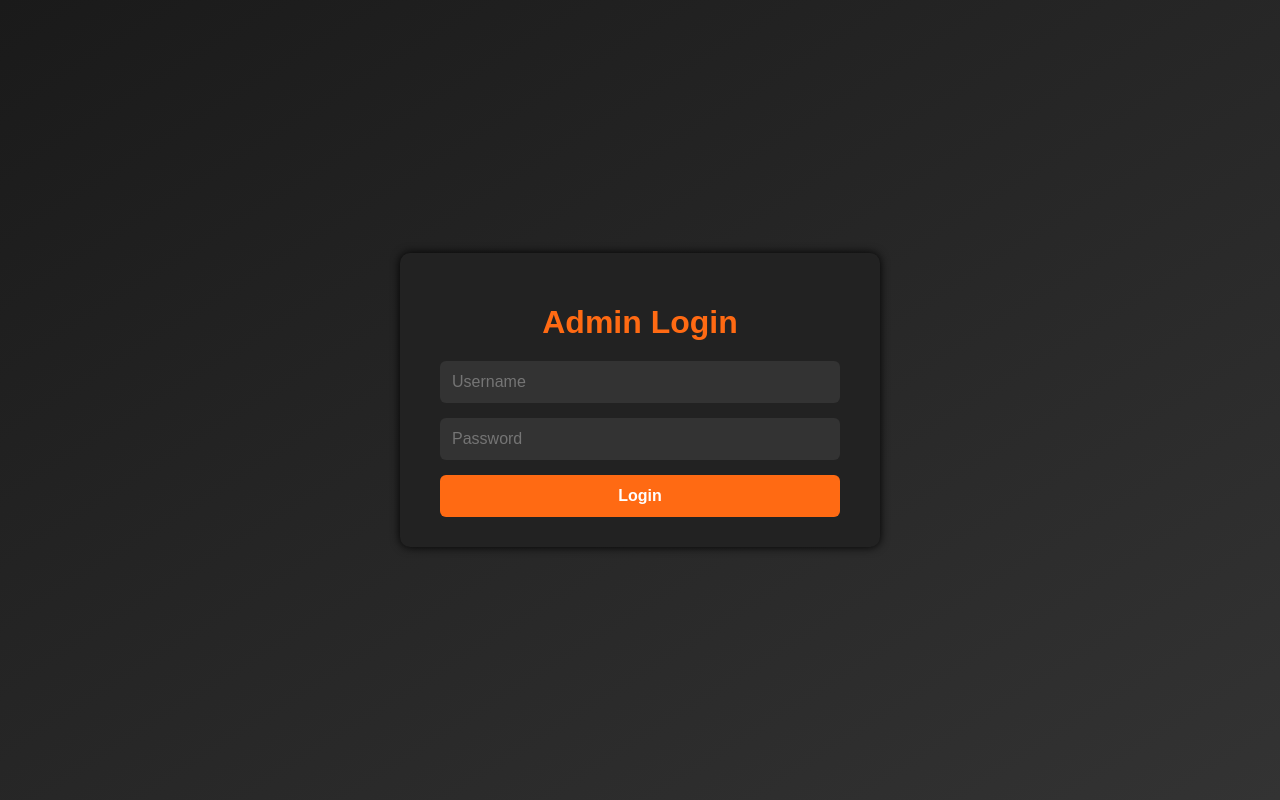
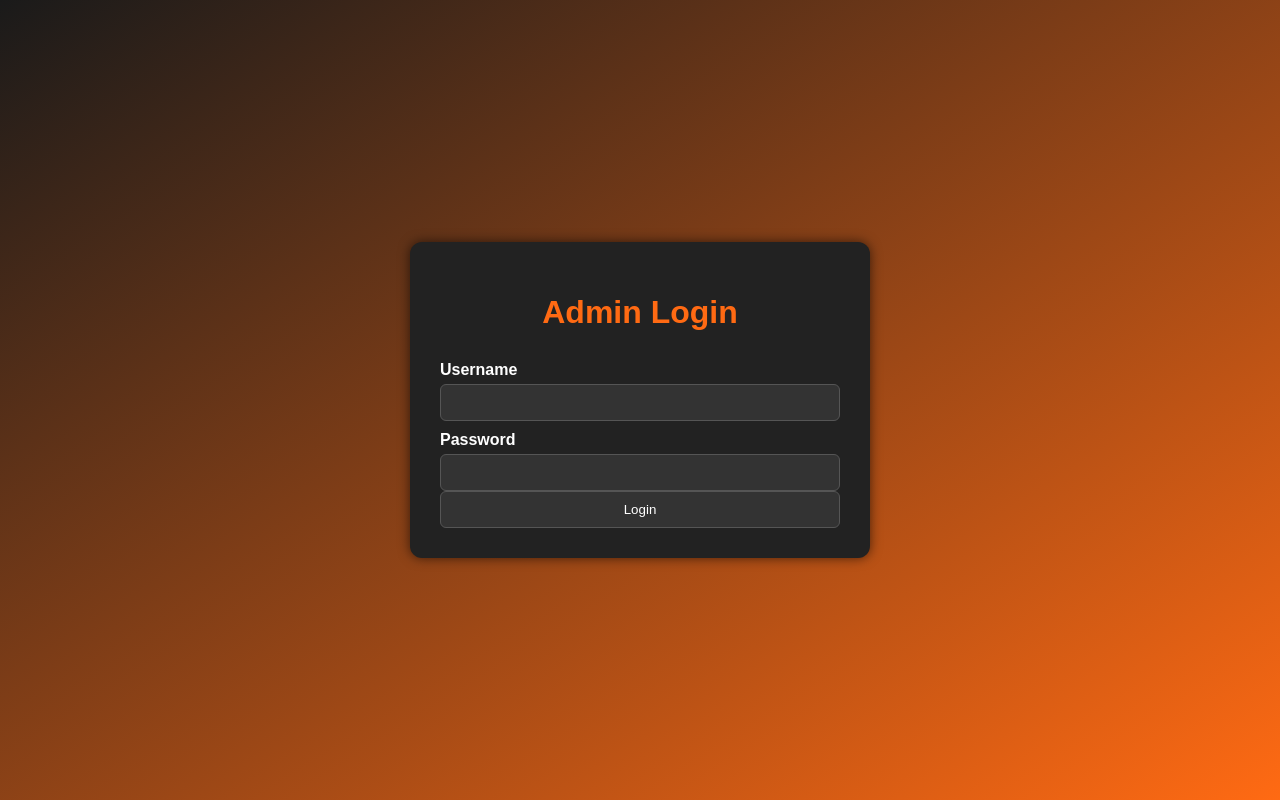
Before and after one commit to Sawyer3DJ/quick-order, a Flask app: page /login in a window 1280 px wide. Run offline with Flask 3, Linux system fonts and the light colour scheme.

Commit message:
Update login.html

```diff
--- a/templates/login.html
+++ b/templates/login.html
@@ -1,13 +1,13 @@
 <!DOCTYPE html>
 <html lang="en">
 <head>
-  <meta charset="UTF-8" />
-  <meta name="viewport" content="width=device-width, initial-scale=1.0"/>
+  <meta charset="UTF-8">
+  <meta name="viewport" content="width=device-width, initial-scale=1.0">
   <title>Admin Login</title>
   <style>
     body {
       font-family: Arial, sans-serif;
-      background: linear-gradient(to bottom right, #1a1a1a, #333);
+      background: linear-gradient(to bottom right, #1a1a1a, #FF6A13);
       color: white;
       display: flex;
       justify-content: center;
@@ -15,65 +15,68 @@
       height: 100vh;
       margin: 0;
     }
-    .login-box {
+    .login-container {
       background-color: #222;
-      padding: 30px 40px;
-      border-radius: 10px;
-      box-shadow: 0 0 10px #000;
+      padding: 30px;
+      border-radius: 12px;
+      box-shadow: 0 0 12px rgba(0,0,0,0.6);
       width: 100%;
       max-width: 400px;
       text-align: center;
     }
     h1 {
+      margin-bottom: 20px;
       color: #FF6A13;
-      margin-bottom: 20px;
     }
     form {
       display: flex;
       flex-direction: column;
-      gap: 15px;
     }
-    input[type="text"],
-    input[type="password"] {
+    label {
+      text-align: left;
+      margin-top: 10px;
+      margin-bottom: 5px;
+      font-weight: bold;
+    }
+    input {
+      padding: 10px;
+      border-radius: 6px;
+      border: 1px solid #555;
+      background: #333;
+      color: white;
+    }
+    button {
+      margin-top: 20px;
       padding: 12px;
+      background-color: #FF6A13;
+      color: white;
       border: none;
       border-radius: 6px;
-      background: #333;
-      color: white;
-      font-size: 1em;
-    }
-    input[type="submit"] {
-      background-color: #FF6A13;
-      border: none;
-      padding: 12px;
-      border-radius: 6px;
-      color: white;
-      font-size: 1em;
+      font-size: 1.1em;
       cursor: pointer;
-      font-weight: bold;
-    }
-    input[type="submit"]:hover {
-      background-color: #e55c0f;
     }
     .error {
-      color: #dc3545;
+      color: #ff4d4d;
       margin-top: 10px;
-      font-size: 0.95em;
     }
   </style>
 </head>
 <body>
-  <div class="login-box">
+
+  <div class="login-container">
     <h1>Admin Login</h1>
     <form method="POST">
       {{ form.hidden_tag() }}
-      {{ form.username(size=32, placeholder="Username") }}
-      {{ form.password(size=32, placeholder="Password") }}
-      {{ form.submit() }}
+      <label for="username">Username</label>
+      {{ form.username(size=32) }}
+      <label for="password">Password</label>
+      {{ form.password(size=32) }}
+      {{ form.submit(class_="btn") }}
     </form>
     {% if error %}
       <div class="error">{{ error }}</div>
     {% endif %}
   </div>
+
 </body>
 </html>
```
